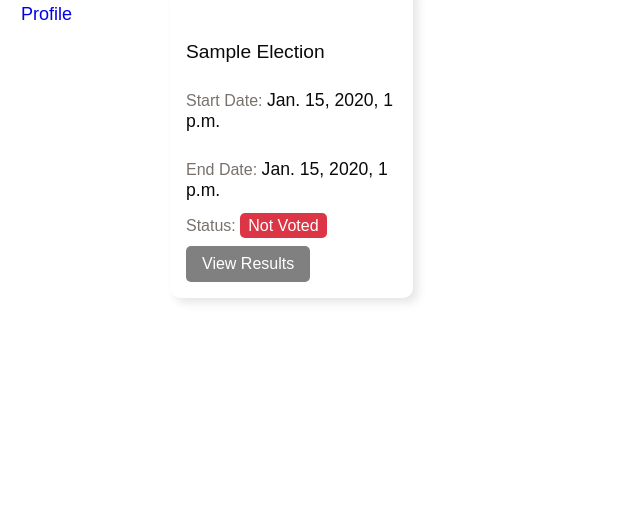
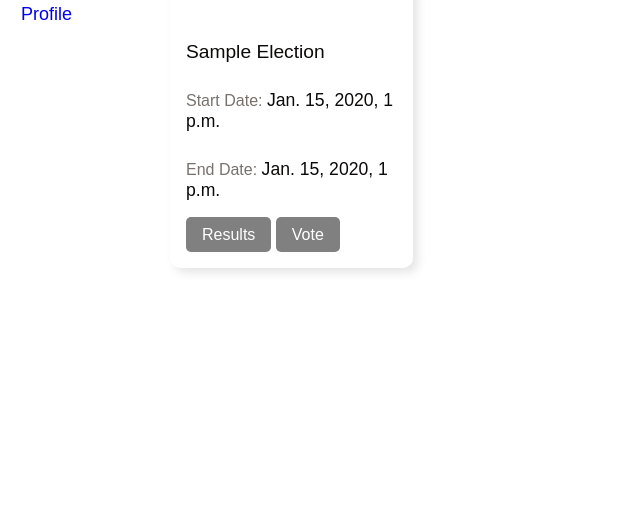
Before and after one commit to mkyd-kill/online-voting-platform, a Django app: page /elections/ in a window 1280 px wide. Shown: the part 104-626 px from the top of the page, without its empty margins (0-640 px from the left). Run offline with Django 4.2, Linux system fonts and the light colour scheme; a user stored in the database is signed in; tables that the repository leaves empty hold one stand-in row (values such as "Sample post").

Commit message:
removed voter election status

```diff
--- a/static/style.css
+++ b/static/style.css
@@ -156,20 +156,6 @@
   background: #ebbaa9;
 }
 
-.status {
-  padding: 4px 8px;
-  border-radius: 5px;
-  color: #fff;
-}
-
-.active {
-  background-color: #28a745;
-}
-
-.inactive {
-  background-color: #dc3545;
-}
-
 .no-election {
   justify-content: center;
   align-items: center;
--- a/templates/voting/elections.html
+++ b/templates/voting/elections.html
@@ -16,8 +16,10 @@
             <h4>{{ election.name.title }}</h4>
             <h5>Start Date: <span>{{ election.start_date }}</span></h5>
             <h5>End Date: <span>{{ election.end_date }}</span></h5>
-            <p>Status: <span class="status inactive">Not Voted</span></p>
-            <button class="btn">View Results</button>
+            <div class="link-btn">
+                <button class="btn" value="{{ election.id }}">Results</button>
+                <button class="btn">Vote</button>
+            </div>
         </div>
     </div>
     {% endfor %}
```
